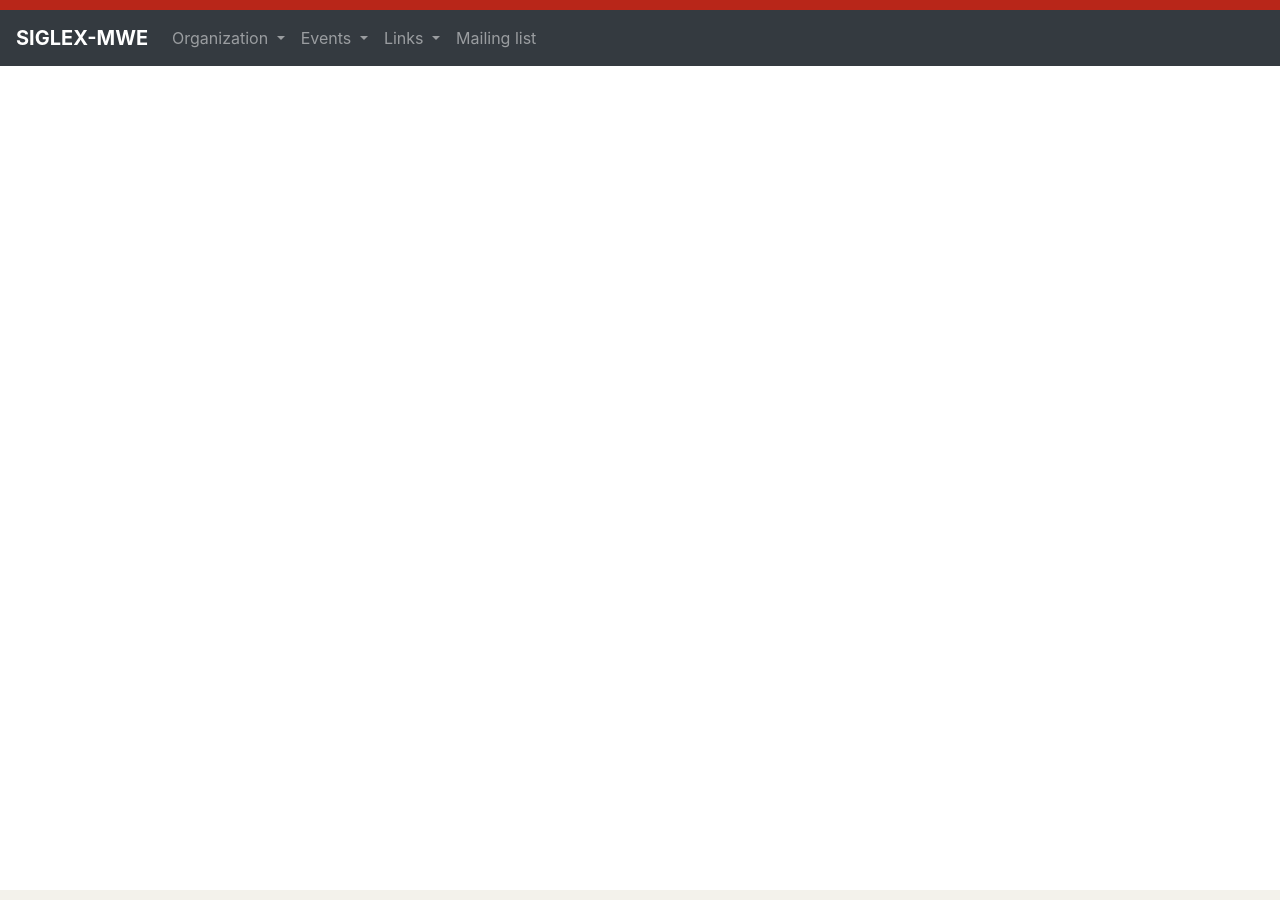
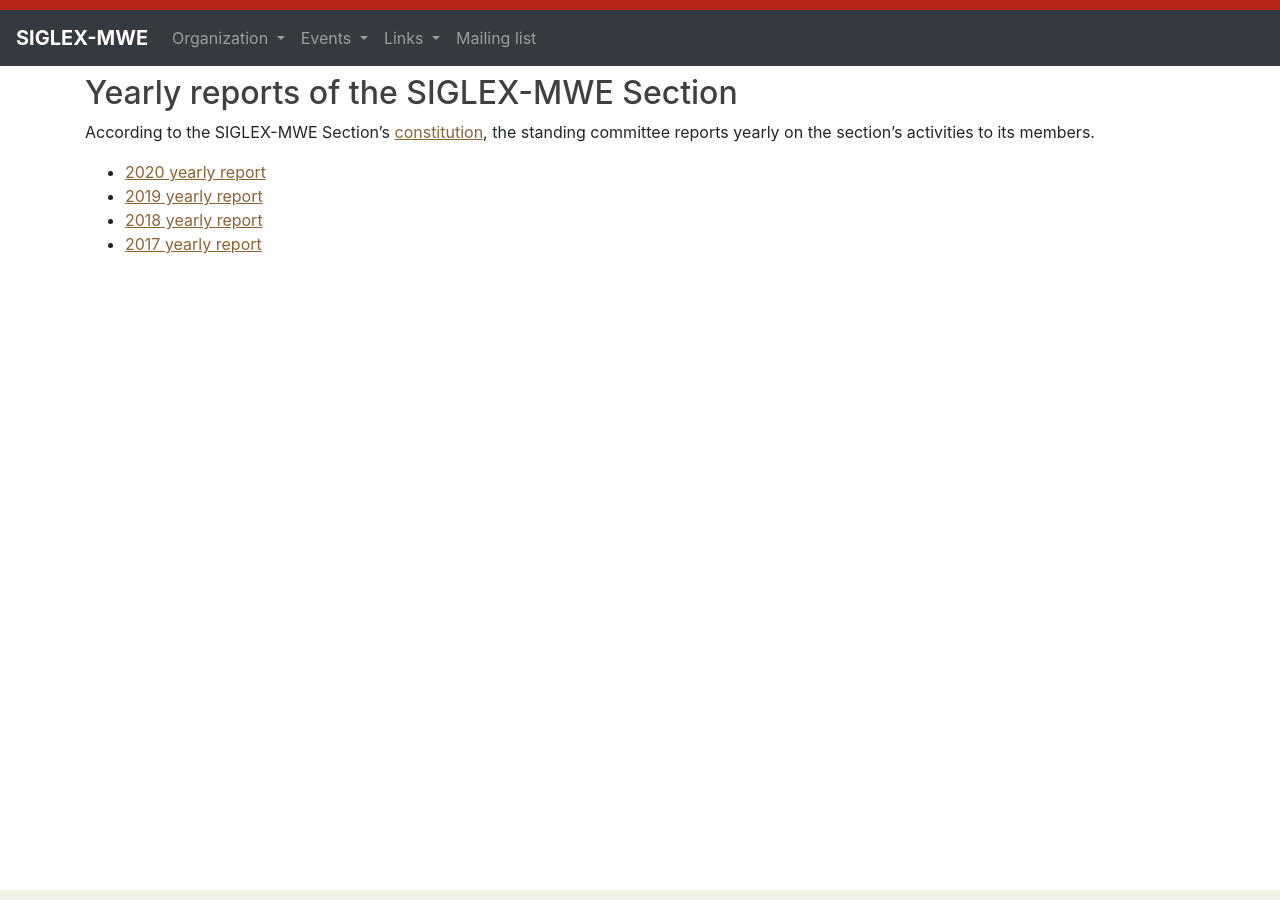
Before and after one commit to multiword/multiword.github.io, a Jekyll site: the page built from organization/yearlyreports.md, in a window 1280 px wide. Built offline with Jekyll 4.4.1, drawn with Linux system fonts in a browser that asks for light colours.

Commit message:
Add website and yearly reports sections

```diff
--- a/_layouts/default.html
+++ b/_layouts/default.html
@@ -52,7 +52,7 @@
             <a class="dropdown-item" href="http://multiword.sourceforge.net/mwelex2020/">MWE-LEX 2020</a>
             <a class="dropdown-item" href="http://multiword.sourceforge.net/mwewn2019">MWE-WN 2019</a>
             <hr class="mt-1 mb-1"/>
-            <a class="dropdown-item" href="href="{{ site.baseurl }}/events/pastevents">Past events</a>
+            <a class="dropdown-item" href=""{{ site.baseurl }}/events/pastevents">Past events</a>
 
         </li>
         <li class="nav-item dropdown">
--- a/organization/yearlyreports.md
+++ b/organization/yearlyreports.md
@@ -1,4 +1,13 @@
 ---
-title: Home
+title: Yearly reports
 layout: default
 ---
+
+## Yearly reports of the SIGLEX-MWE Section
+
+According to the SIGLEX-MWE Section's [constitution](constitution), the standing committee reports yearly on the section's activities to its members.
+
+  * [2020 yearly report](yearlyreports/2020-SIGLEX-MWE-yearly-report.pdf)
+  * [2019 yearly report](yearlyreports/2019-SIGLEX-MWE-yearly-report.pdf)
+  * [2018 yearly report](yearlyreports/2018-SIGLEX-MWE-yearly-report.pdf)
+  * [2017 yearly report](yearlyreports/2017-SIGLEX-MWE-yearly-report.pdf)
```
Also changed, not shown: organization/website.md (+9 -1 lines), 4 other files.
